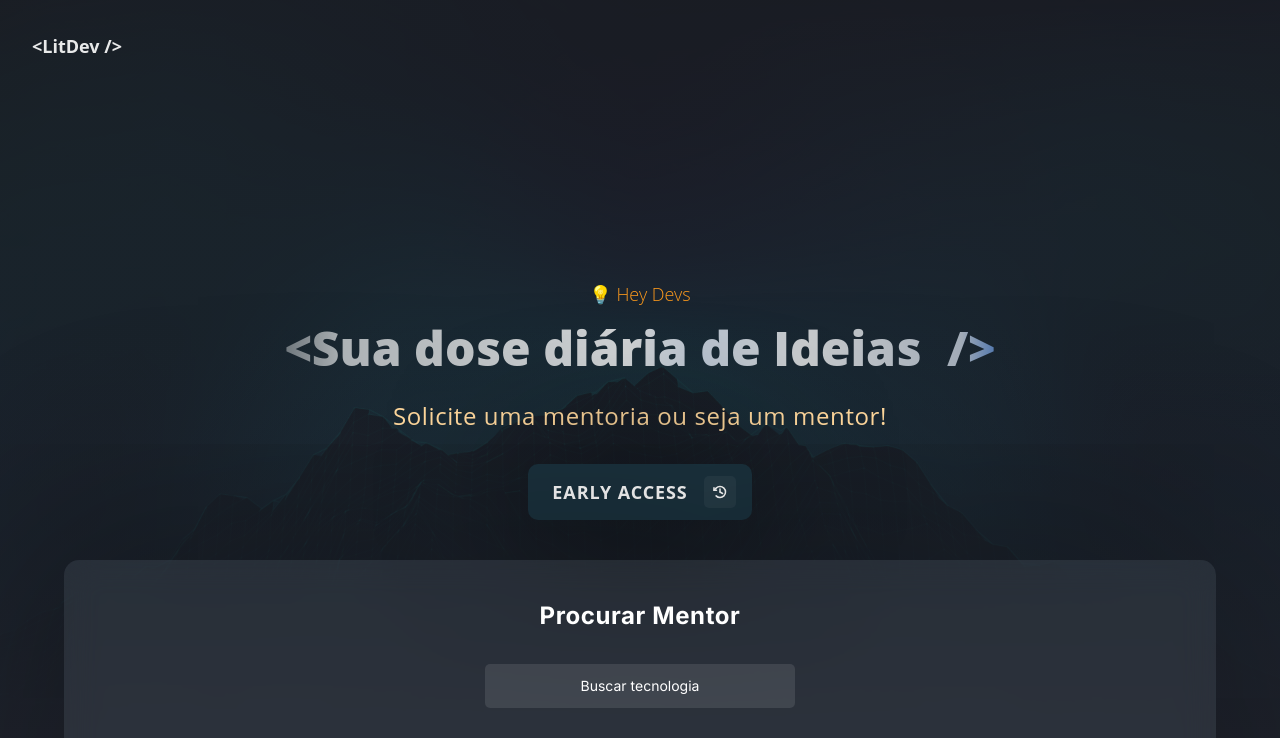
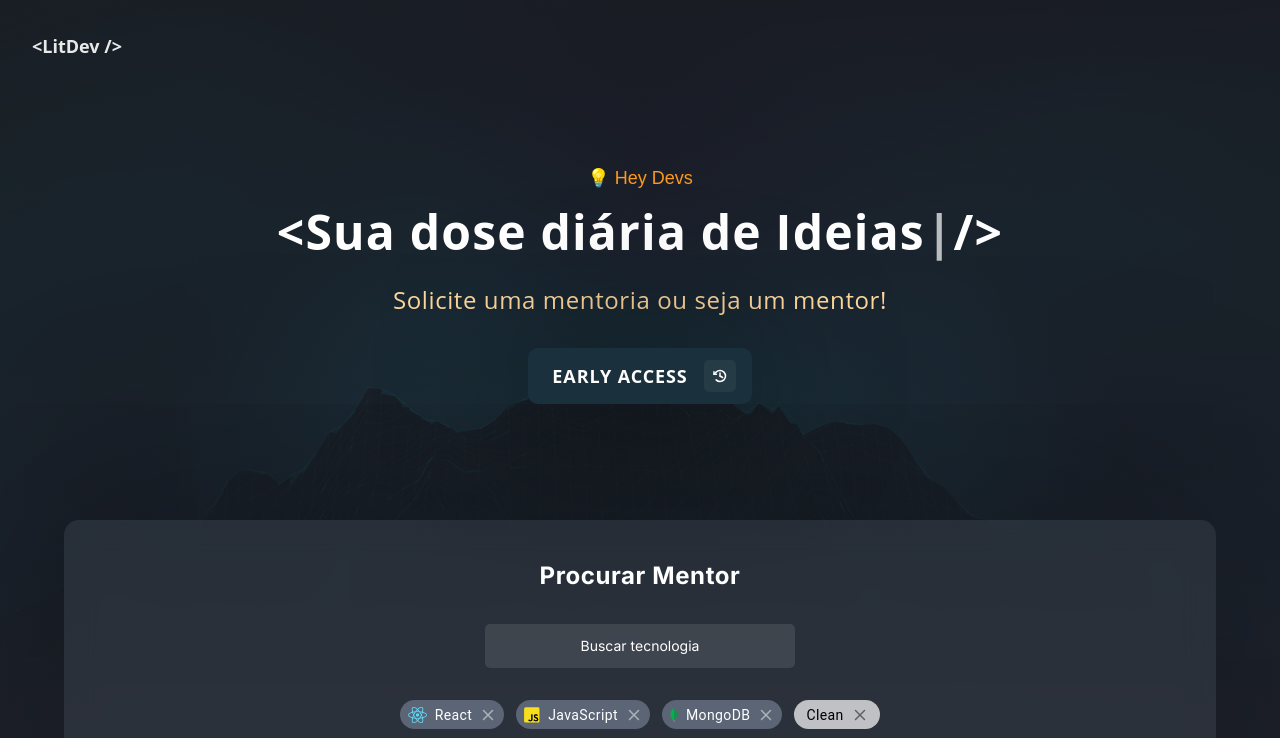
Before and after one commit to JuanBelo/litdev, a Next.js app: page / in a window 1280 px wide. Shown: the top 738 px of the page. Built offline with nearby package versions, Linux system fonts and the light colour scheme; a web font is replaced by a local one.

Commit message:
wip Hero

```diff
--- a/components/Hero.tsx
+++ b/components/Hero.tsx
@@ -1,5 +1,6 @@
 import Typewriter from "typewriter-effect";
 import { ArrowRight, ClockCounterClockwise } from "phosphor-react";
+import { Container } from "./utils";
 
 export function Hero() {
   return (
@@ -10,13 +11,17 @@
           "linear-gradient(50deg, #161c2460, #161c2460 100%), url(/assets/images/HeroBackGround.png) no-repeat 49% center",
         backgroundSize: "cover",
       }}
-      className="lg:h-[calc(100vh] h-[calc(100vh)]"
+      className="lg:h-[calc(90vh] h-[calc(95vh)]"
     >
       <Logo />
-      <div className="absolute h-full w-full flex justify-center items-center z-50 px-8">
+      <div className="absolute h-full w-full flex m-auto z-50 -mt-24">
+        <div className="h-fit w-full flex justify-center items-center m-auto">
+          <Container>
             <div className="flex justify-center w-full flex-col items-center">
-          <h4 className="mb-4 font-light text-brand-litdev-500">💡 Hey Devs</h4>
-          <div className="block mb-5 lg:mb-3 lg:flex HeroTitle font-black md:text-5xl text-4xl">
+              <h4 className="mb-4 font-light text-brand-litdev-500 font-Source+Sans+Pro">
+                💡 Hey Devs
+              </h4>
+              <div className="block mb-5 lg:mb-3 lg:flex  font-opensans font-bold md:text-5xl text-4xl tracking-wide">
                 <span className="mb-4 ">
                   <span className="">&lt;</span>Sua dose diária
                 </span>
@@ -39,7 +44,7 @@
                 </div>
               </div>
               <div className="flex justify-center items-center">
-            <h6 className=" mb-8 text-xl md:text-2xl text-brand-litdev-700 tracking-wide text-center">
+                <h6 className=" mb-8 text-xl md:text-2xl text-brand-litdev-700 tracking-wide text-center font-opensans">
                   Solicite uma mentoria ou <br className="flex md:hidden" />
                   seja um mentor!
                 </h6>
@@ -54,11 +59,16 @@
                       EARLY ACCESS
                     </h4>
                     <div className="bg-white bg-opacity-5 p-1 rounded-[5px] w-8 h-8 flex justify-center items-center">
-                  <ClockCounterClockwise className="text-white" weight="bold" />
+                      <ClockCounterClockwise
+                        className="text-white"
+                        weight="bold"
+                      />
                     </div>
                   </div>
                 </div>
               </div>
+            </div>
+          </Container>
         </div>
       </div>
       <div
```
Lines whose indentation alone changed are shown as unchanged.
